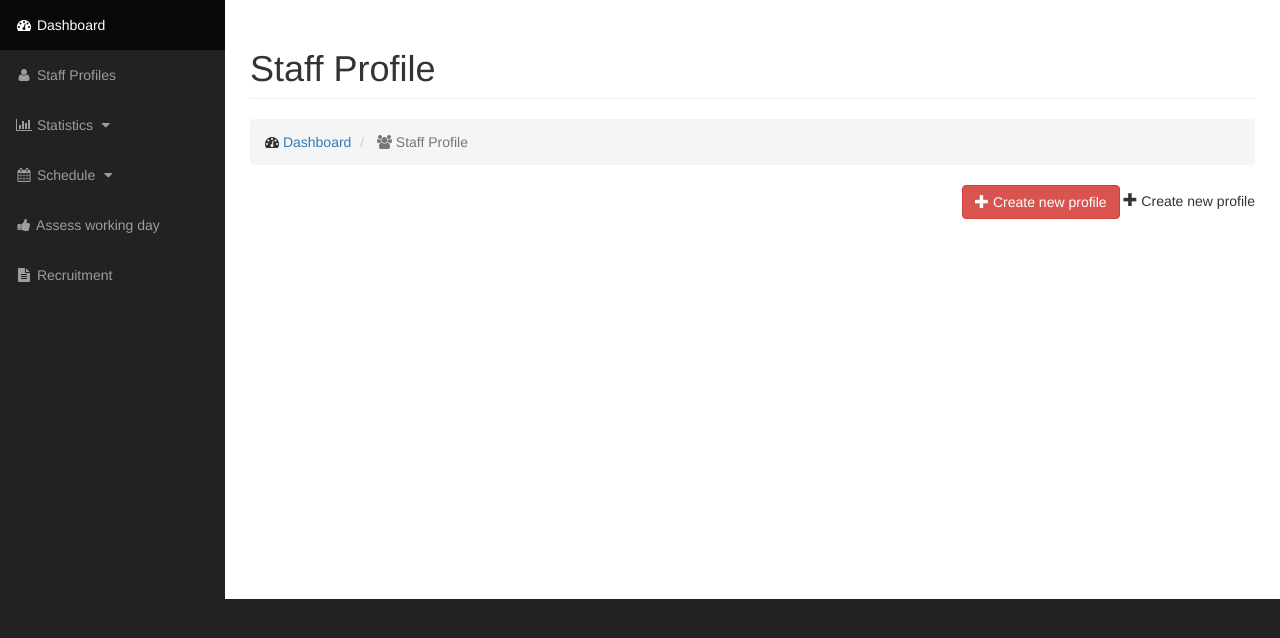
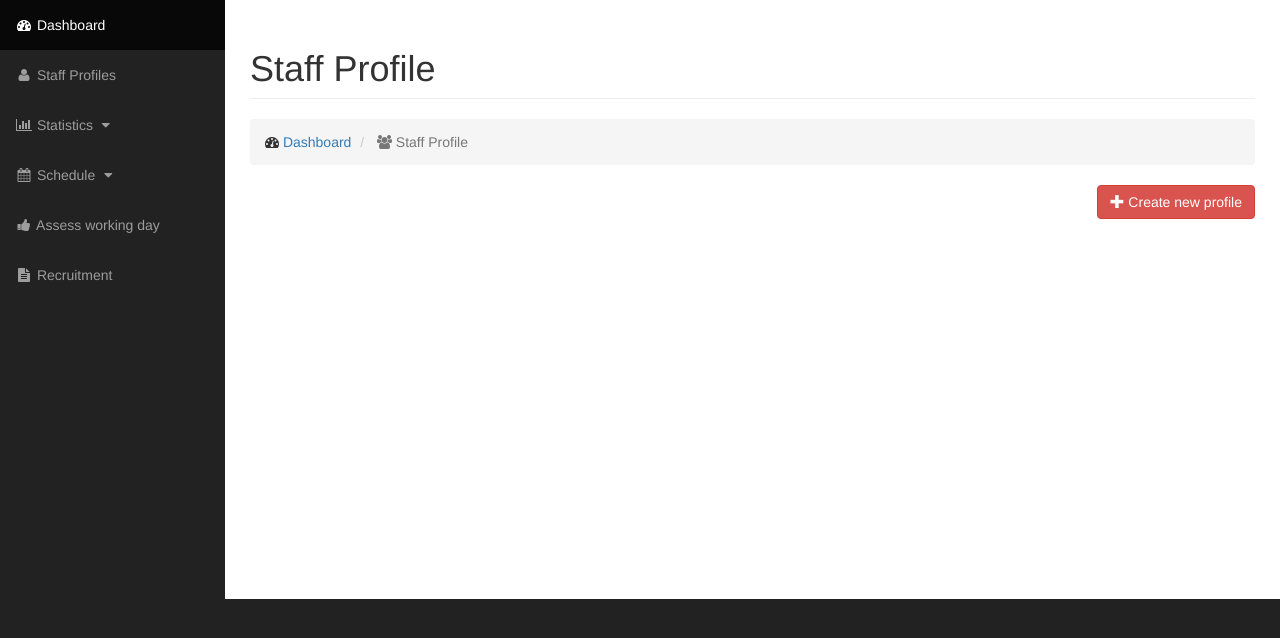
Before and after one commit to linhyo/hrm, a Django app: a page that uses templates/vietskill/profile_all.html in a window 1280 px wide. Shown: the part 51-689 px from the top of the page. Run offline with Django 3.2, Linux system fonts and the light colour scheme; some libraries are stand-ins or nearby versions.

Commit message:
Update profile_all.html

```diff
--- a/templates/vietskill/profile_all.html
+++ b/templates/vietskill/profile_all.html
@@ -25,7 +25,6 @@
         <div class="col-lg-12 text-right">
             <a href="{% url 'vietskill.views.profile_add' %}" class="btn btn-danger" role="button">
                 <span class="glyphicon glyphicon-plus"></span> Create new profile</a>
-                <span class="glyphicon glyphicon-plus"></span> Create new profile</a>
         </div>
     </div>
     <br><br>
```
